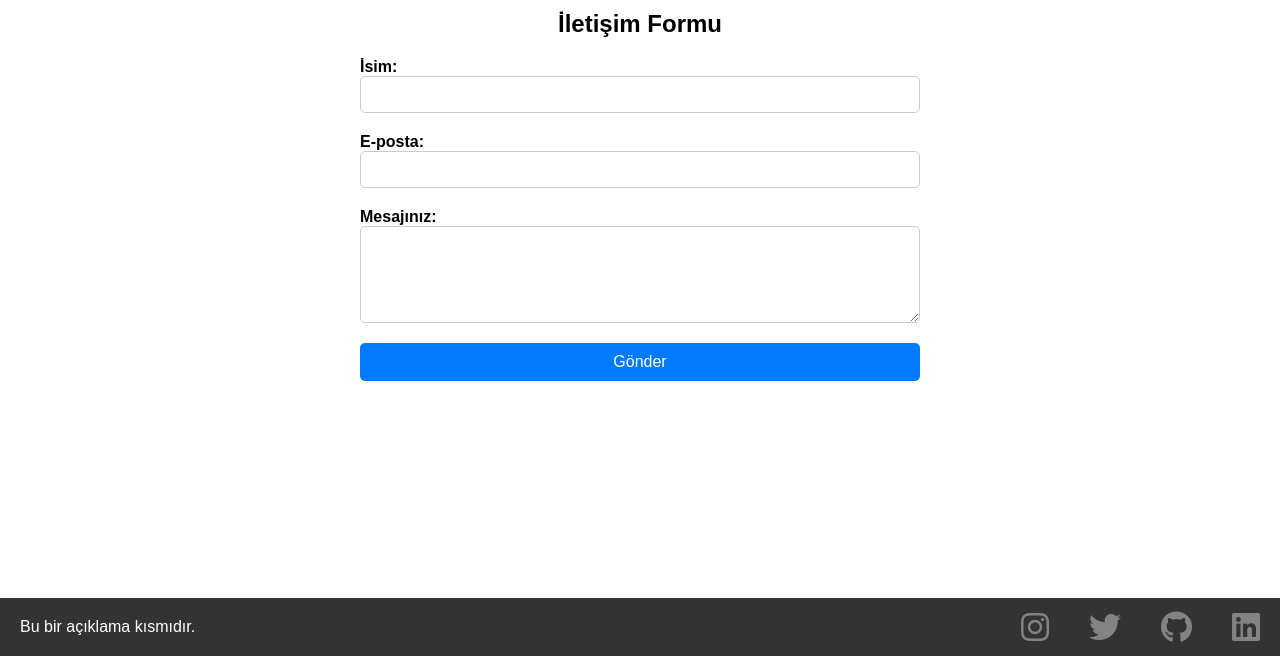
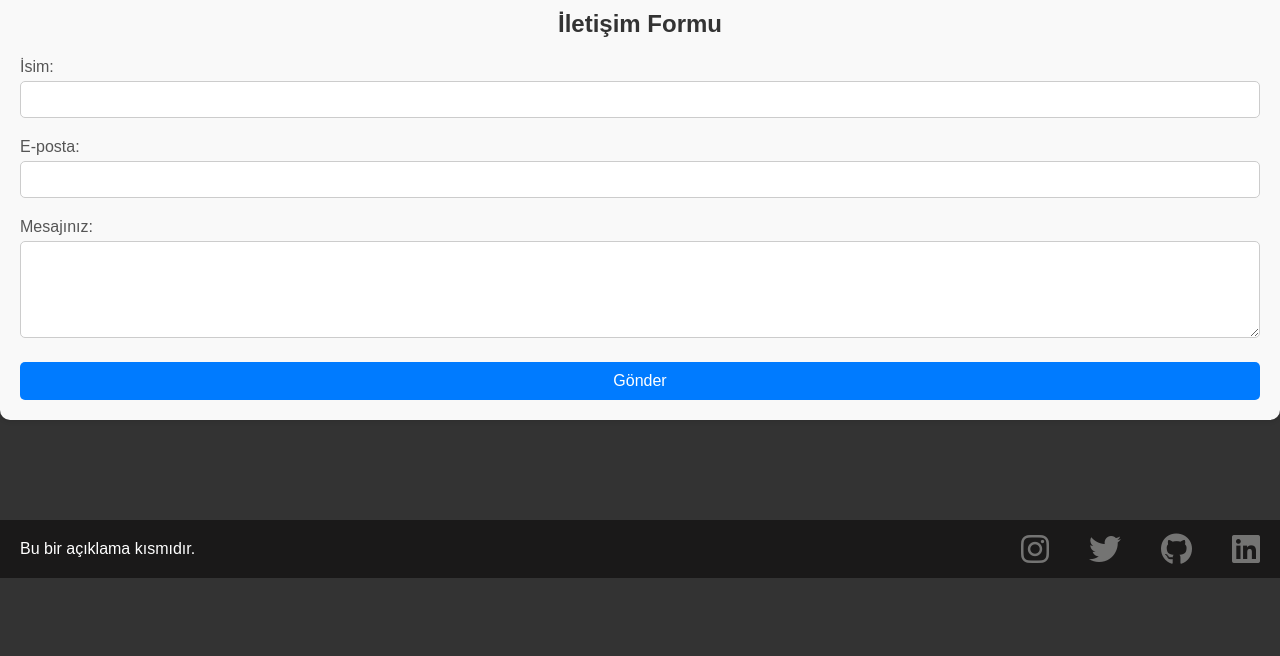
Before and after one commit to burakoz1907/projectPage, a plain HTML site: page form.html in a window 1280 px wide. Shown: the part 144-800 px from the top of the page. Drawn offline with Linux system fonts and the light colour scheme.

Commit message:
projeler kısmı düzenlendi

```diff
--- a/assets/css/style.css
+++ b/assets/css/style.css
@@ -8,6 +8,7 @@ body {
     font-family: Arial, sans-serif;
     margin: 0;
     padding: 0;
+    background-color: #333;
 }
 
 .header {
@@ -47,18 +48,18 @@ body {
 }
 
 .project-cards {
-    display: flex;
-    flex-wrap: wrap;
-    justify-content: space-around;
+    display: grid;
+    grid-template-columns: repeat(2,1fr);
     margin-top: 20px;
-
+    margin-inline: 20px;
 }
 
 .project-card {
-    background-color: #f9f9f9;
+    margin-right: 10px;
+    background-color: #ffffff;
     border-radius: 5px;
     box-shadow: 0 2px 4px rgba(0, 0, 0, 0.1);
-    width: 300px;
+    max-width: 800px;
     padding: 20px;
     margin-bottom: 20px;
     transition: transform 0.3s ease-in-out;
@@ -66,7 +67,7 @@ body {
 
 .project-card img {
     border-radius: 10px;
-    margin: 50px 50px;
+    margin: 0 auto;
 }
 
 .project-card h2 {
@@ -79,6 +80,7 @@ body {
 
 .project-card p {
     margin-bottom: 10px;
+    text-align: center;
 }
 
 .project-card a {
@@ -101,39 +103,28 @@ body {
 }
 
 .form {
-    max-width: 600px;
-    margin: 0 auto;
+    width: 100%;
+    background-color: #f9f9f9;
     padding: 20px;
+    border-radius: 10px;
+    box-shadow: 0 2px 4px rgba(0, 0, 0, 0.1);
+    box-sizing: border-box;
 }
 
-h2 {
+.form h2 {
     text-align: center;
+    margin-bottom: 20px;
+    color: #333;
+}
+
+.form-group {
     margin-bottom: 20px;
 }
 
-form {
-    display: grid;
-    gap: 20px;
-
-    a{
-        text-decoration: none;
-        text-align: center;
-        background-color: #007bff;
-        color: #fff;
-        border: none;
-        padding: 10px 20px;
-        border-radius: 5px;
-        cursor: pointer;
-        transition: background-color 0.3s ease-in-out;
-    }
-}
-
-.form-group {
-    display: grid;
-}
-
 label {
-    font-weight: bold;
+    display: block;
+    margin-bottom: 5px;
+    color: #555;
 }
 
 input[type="text"],
@@ -146,23 +137,39 @@ textarea {
     box-sizing: border-box;
 }
 
+textarea {
+    resize: vertical;
+}
 
+a[type="submit"] {
+    display: block;
+    width: 100%;
+    background-color: #007bff;
+    color: #fff;
+    text-align: center;
+    padding: 10px 0;
+    border: none;
+    border-radius: 5px;
+    text-decoration: none;
+    transition: background-color 0.3s ease-in-out;
+}
 
-button:hover {
+a[type="submit"]:hover {
     background-color: #0056b3;
 }
 
+
 .footer {
-    background-color: #333;
+    margin-top: 100px;
+    background-color: rgb(26, 25, 25);
     color: white;
     padding: 20px;
     display: flex;
     justify-content: space-between;
     align-items: center;
-    position: fixed;
     bottom: 0;
     width: 100%;
-    z-index: 1000;
+
 
 
 }
@@ -187,7 +194,6 @@ button:hover {
 
     a{
         text-decoration: none;
-        cursor: pointer;
     }
 }
 
@@ -222,3 +228,11 @@ button:hover {
         color: blue;
     }
 }
+
+
+@media (width<=768px){
+    .project-cards{
+        grid-template-columns: repeat(1,1fr);
+        margin-inline: 0px;
+    }
+}
```
Also changed, not shown: assets/json/data.json (+5 -12 lines), hakkımda.html (+1 -0 lines), assets/img/Desktop (1).png (added), assets/img/Desktop (2).png (added), assets/img/crowfund.png (deleted), assets/img/keyboard.png (deleted), assets/img/testpage.png (deleted).
